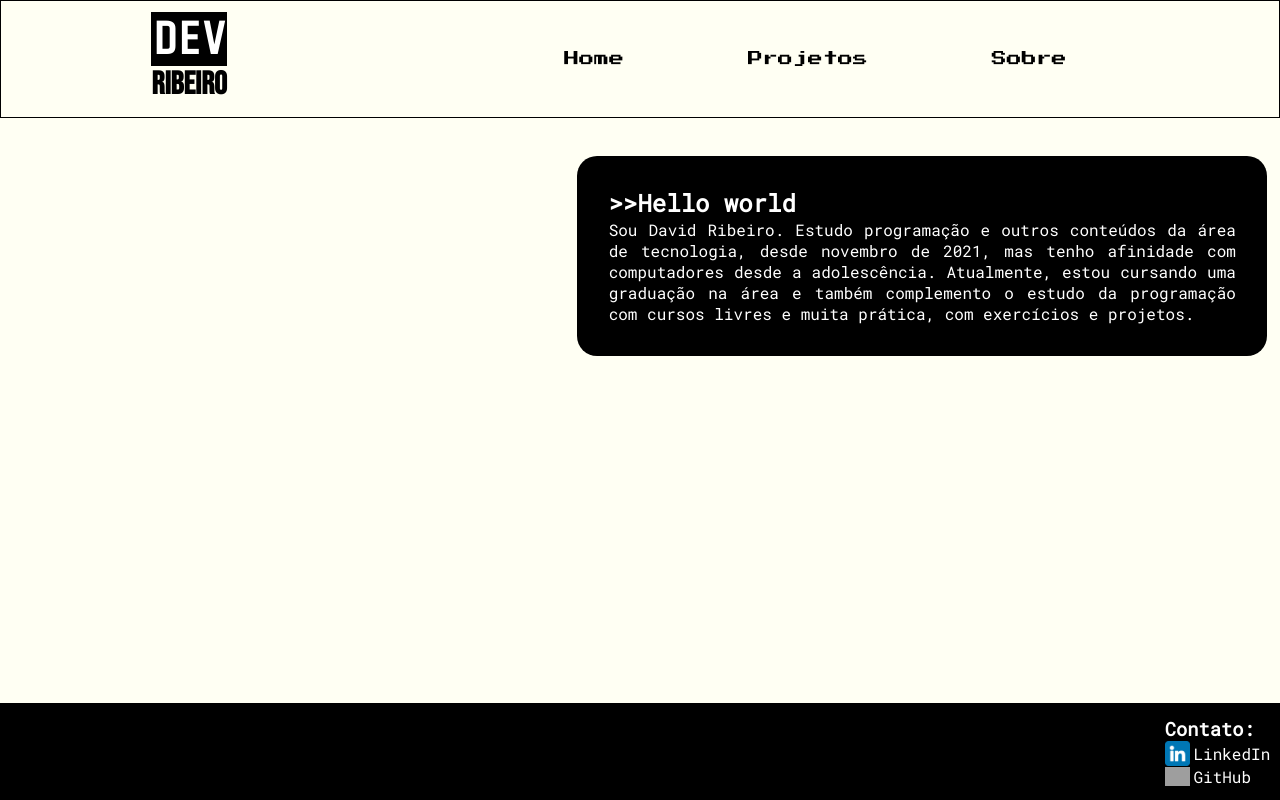
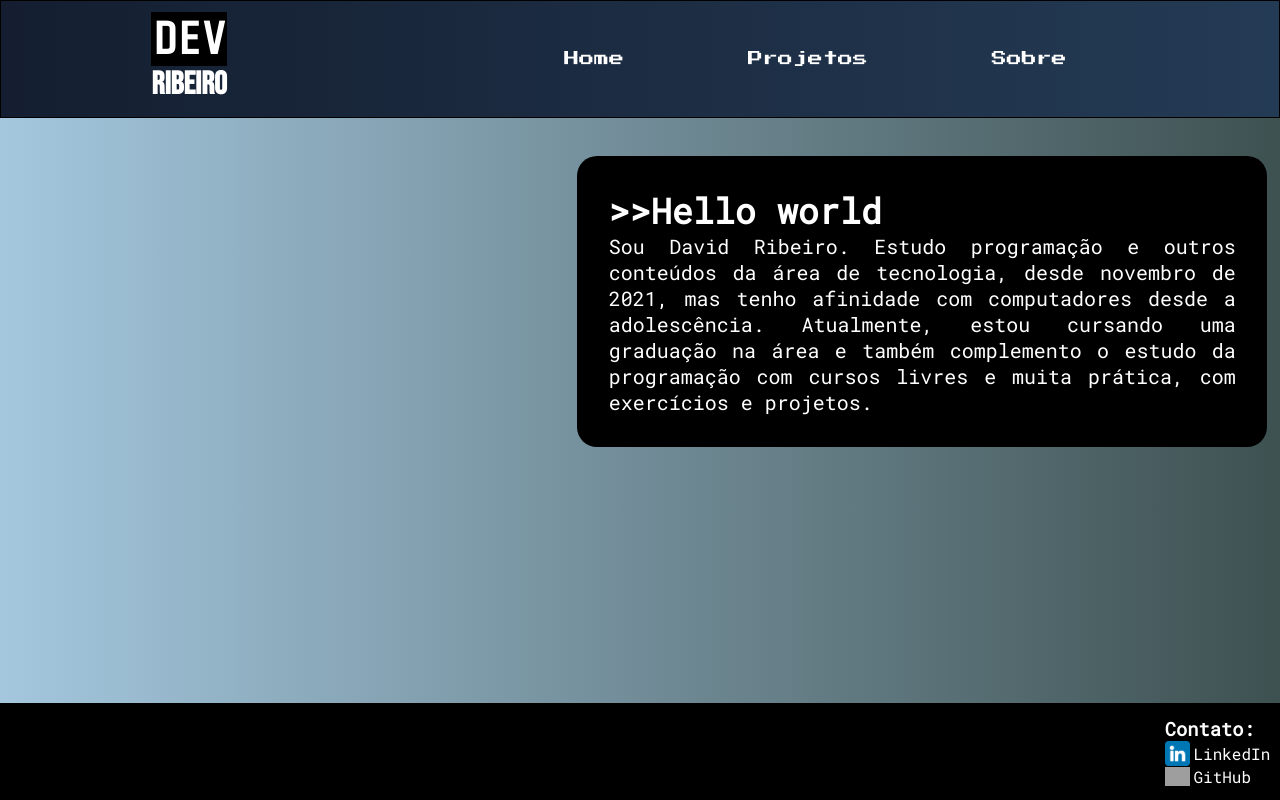
Before and after one commit to dev-ribeiro/portifolio, a Next.js app: page / in a window 1280 px wide. Built offline with nearby package versions, Linux system fonts and the light colour scheme; grey boxes are pictures that could not be loaded.

Commit message:
adjust colors of project

```diff
--- a/public/styles/globals.css
+++ b/public/styles/globals.css
@@ -6,5 +6,5 @@
 body{
     width: 100vw;
     height: 100vh;
-    background-color: rgb(255, 255, 243);
+    background-image: linear-gradient(to right, #a4c7de, #3E5151);
 }
--- a/src/components/Header/Header.module.css
+++ b/src/components/Header/Header.module.css
@@ -14,6 +14,8 @@
     justify-content: space-around;
     border: 1px solid black;
     overflow: hidden;
+    background-image: linear-gradient(to right, #141e30, #243b55);
+    color: white;
 }
 
 .logo{
--- a/src/components/Home/Home.module.css
+++ b/src/components/Home/Home.module.css
@@ -23,6 +23,14 @@
 
 }
 
+.homeContent h2{
+    font-size: 35px;
+}
+
+.homeContent p{
+    font-size: 20px;
+}
+
 .apresentation{
     text-align: justify;
 }
--- a/src/components/Nav/Nav.module.css
+++ b/src/components/Nav/Nav.module.css
@@ -7,7 +7,7 @@
 }
 
 .linkName{
-    color: black;
+    color: white;
     text-decoration: none;
 }
 
--- a/src/components/Projects/Projects.module.css
+++ b/src/components/Projects/Projects.module.css
@@ -17,7 +17,7 @@
     justify-content: center;
     align-items: center;
     flex-direction: column;
-    background-color: bisque;
+    background-color: aliceblue;
     border: 1px solid black;
     border-radius: 5%;
 }
```
